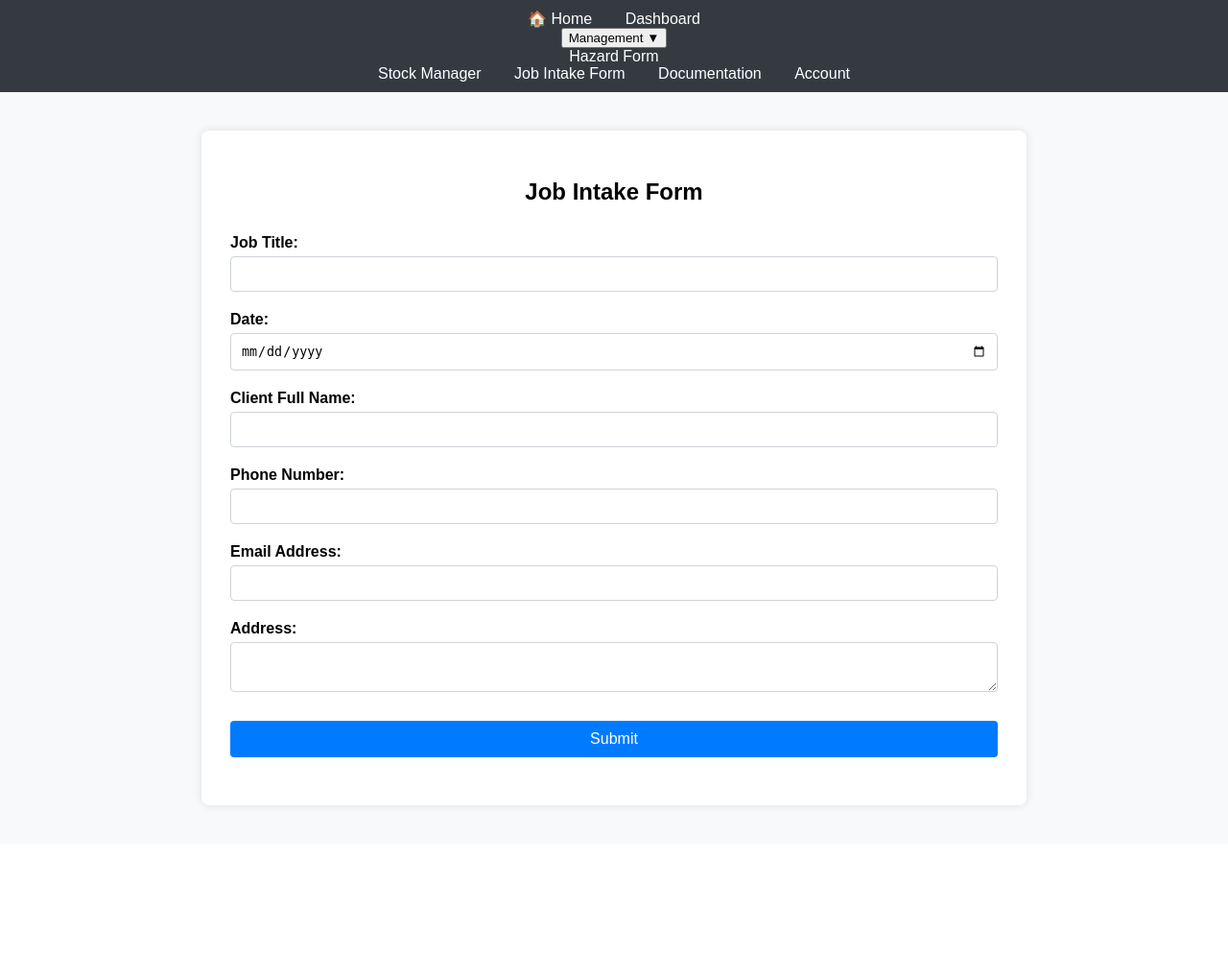
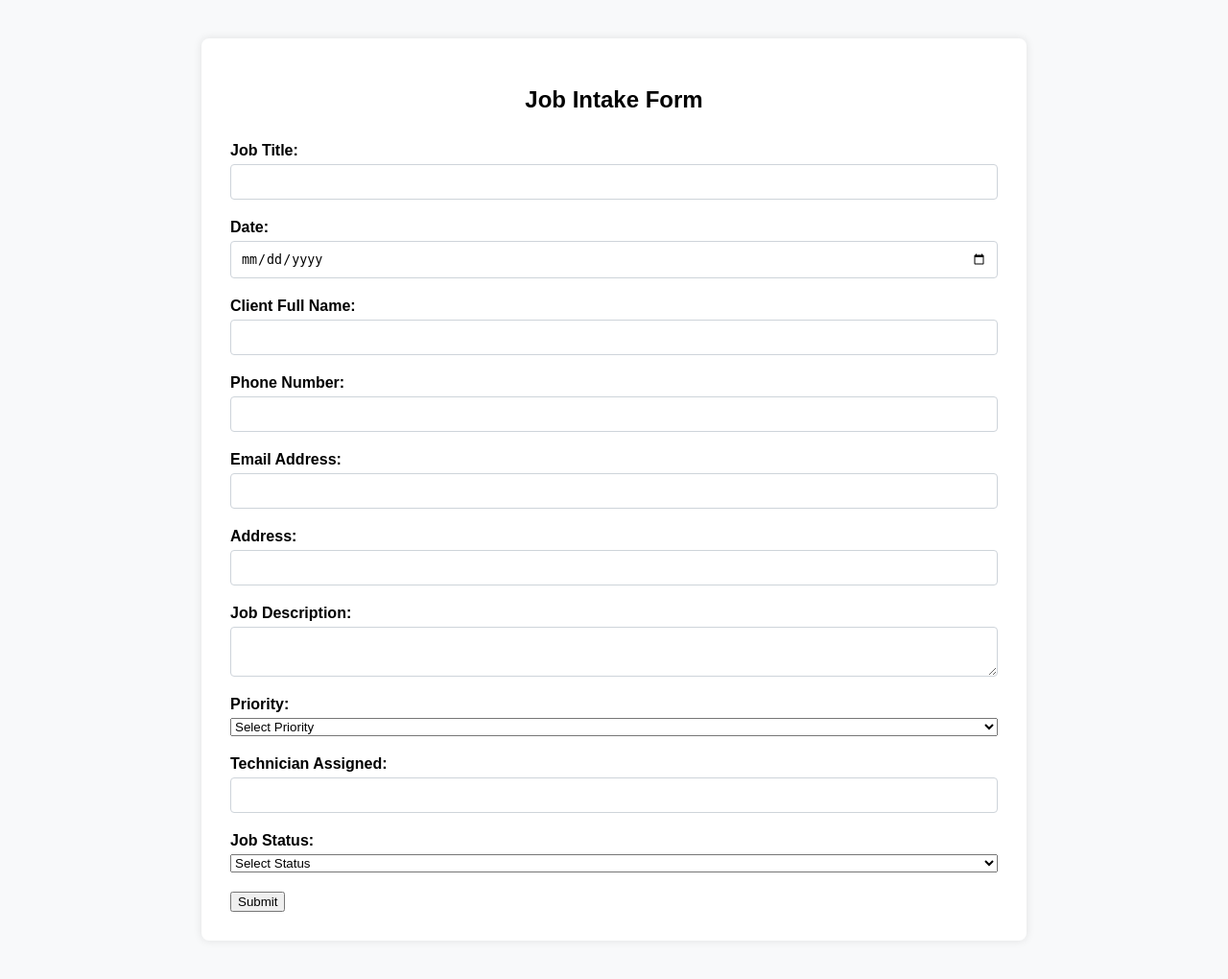
Before and after one commit to Seth-Gers-2002/Uni_Group_project_website, a Flask app: page /job_intake in a window 1280 px wide. Shown: the whole page at 96% size. Before the commit the page ends 842 px from the top, so only its background shows below. Run offline with Flask 3, Linux system fonts and the light colour scheme.

Commit message:
feat(ui): Update Job Intake Form UI to match wireframe
- Adjusted layout using a centered container with shadow and rounded corners.
- Styled form groups for clarity with modern input and button styling.
- Added flash message styling for error and success notifications.
- Updated navigation to maintain a consistent look across pages.

```diff
--- a/my_app_directory/routes/job_intake.py
+++ b/my_app_directory/routes/job_intake.py
@@ -5,13 +5,17 @@ job_bp = Blueprint('job', __name__)
 
 @job_bp.route('/job_intake', methods=['GET', 'POST'])
 def job_intake():
-    if request.method == 'POST':  # Only validate on form submission
+    if request.method == 'POST':  # Only validate when submitting
         job_title = request.form.get('job_title')
         date = request.form.get('date')
         client_name = request.form.get('client_name')
         phone_number = request.form.get('phone_number')
         email = request.form.get('email')
         address = request.form.get('address')
+        job_description = request.form.get('job_description')
+        priority = request.form.get('priority')
+        technician_assigned = request.form.get('technician_assigned')
+        status = request.form.get('status')
 
         # Validation
         errors = []
@@ -27,13 +31,21 @@ def job_intake():
             errors.append("A valid email address is required.")
         if not address:
             errors.append("Address is required.")
+        if not job_description:
+            errors.append("Job description is required.")
+        if not priority:
+            errors.append("Priority is required.")
+        if not technician_assigned:
+            errors.append("Technician assigned is required.")
+        if not status:
+            errors.append("Job status is required.")
 
         if errors:
             for error in errors:
                 flash(error, "error")
-            return render_template('job_intake.html', form=request.form)  # Retain entered values
+            return render_template('job_intake.html', form=request.form)  # Retain values
 
         flash("Job successfully submitted!", "success")
         return redirect(url_for('job.job_intake'))  # Redirect after success
 
-    return render_template('job_intake.html', form={})  # Render form on GET request
+    return render_template('job_intake.html', form={})  # Render empty form on GET request
--- a/my_app_directory/templates/job_intake.html
+++ b/my_app_directory/templates/job_intake.html
@@ -2,41 +2,25 @@
 <html lang="en">
 <head>
     <meta charset="UTF-8">
-  <title>{% block title %}Job Intake Form{% endblock %}</title>
+    <meta name="viewport" content="width=device-width, initial-scale=1.0">
+    <title>Job Intake Form</title>
     <link rel="stylesheet" href="{{ url_for('static', filename='styles.css') }}">
 </head>
 <body>
-  <nav>
-    <a href="{{ url_for('index') }}">🏠 Home</a>
-    <a href="{{ url_for('index') }}">Dashboard</a>
-    <div class="dropdown">
-      <button class="dropbtn">Management ▼</button>
-      <div class="dropdown-content">
-        <a href="{{ url_for('hazard_management.hazard_form') }}">Hazard Form</a>
-      </div>
-    </div>
-    <a href="{{ url_for('inventory.inventory_dashboard') }}">Stock Manager</a>
-    <a href="{{ url_for('job.job_intake') }}">Job Intake Form</a>
-    <a href="#">Documentation</a>
-    <a href="#">Account</a>
-  </nav>
-
     <div class="container">
         <h2>Job Intake Form</h2>
 
-    <!-- Display flashed messages -->
         {% with messages = get_flashed_messages(with_categories=true) %}
         {% if messages %}
-        <div class="flash-container">
+            <div class="flash-messages">
                 {% for category, message in messages %}
-            <div class="flash-message {{ category }}">{{ message }}</div>
+                    <div class="flash {{ category }}">{{ message }}</div>
                 {% endfor %}
             </div>
         {% endif %}
         {% endwith %}
 
-    <!-- Job Intake Form -->
-    <form id="jobIntakeForm" method="POST" action="{{ url_for('job.job_intake') }}">
+        <form action="{{ url_for('job.job_intake') }}" method="POST">
             <div class="form-group">
                 <label for="job_title">Job Title:</label>
                 <input type="text" id="job_title" name="job_title" value="{{ form.job_title if form else '' }}" required>
@@ -54,7 +38,7 @@
 
             <div class="form-group">
                 <label for="phone_number">Phone Number:</label>
-        <input type="tel" id="phone_number" name="phone_number" value="{{ form.phone_number if form else '' }}" pattern="[0-9]{10}" title="Enter a 10-digit phone number" required>
+                <input type="tel" id="phone_number" name="phone_number" pattern="[0-9]{10}" value="{{ form.phone_number if form else '' }}" required>
             </div>
 
             <div class="form-group">
@@ -64,12 +48,40 @@
 
             <div class="form-group">
                 <label for="address">Address:</label>
-        <textarea id="address" name="address" required>{{ form.address if form else '' }}</textarea>
+                <input type="text" id="address" name="address" value="{{ form.address if form else '' }}" required>
             </div>
 
             <div class="form-group">
-        <button type="submit">Submit</button>
+                <label for="job_description">Job Description:</label>
+                <textarea id="job_description" name="job_description" required>{{ form.job_description if form else '' }}</textarea>
             </div>
+
+            <div class="form-group">
+                <label for="priority">Priority:</label>
+                <select id="priority" name="priority" required>
+                    <option value="">Select Priority</option>
+                    <option value="Low" {% if form.priority=='Low' %}selected{% endif %}>Low</option>
+                    <option value="Medium" {% if form.priority=='Medium' %}selected{% endif %}>Medium</option>
+                    <option value="High" {% if form.priority=='High' %}selected{% endif %}>High</option>
+                </select>
+            </div>
+
+            <div class="form-group">
+                <label for="technician_assigned">Technician Assigned:</label>
+                <input type="text" id="technician_assigned" name="technician_assigned" value="{{ form.technician_assigned if form else '' }}" required>
+            </div>
+
+            <div class="form-group">
+                <label for="status">Job Status:</label>
+                <select id="status" name="status" required>
+                    <option value="">Select Status</option>
+                    <option value="Pending" {% if form.status=='Pending' %}selected{% endif %}>Pending</option>
+                    <option value="In Progress" {% if form.status=='In Progress' %}selected{% endif %}>In Progress</option>
+                    <option value="Completed" {% if form.status=='Completed' %}selected{% endif %}>Completed</option>
+                </select>
+            </div>
+
+            <button type="submit" class="btn">Submit</button>
         </form>
     </div>
 </body>
```
Lines whose indentation alone changed are shown as unchanged.
